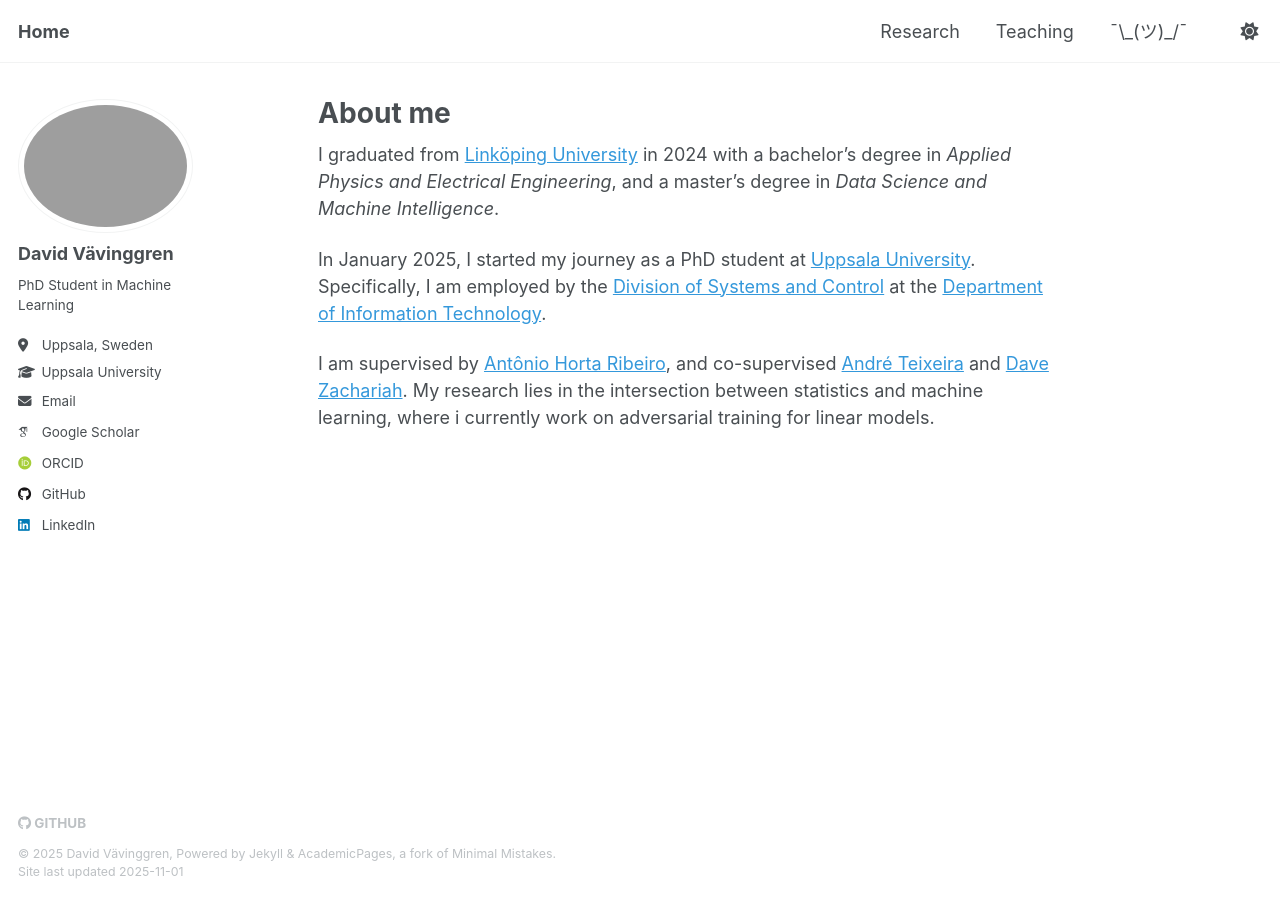
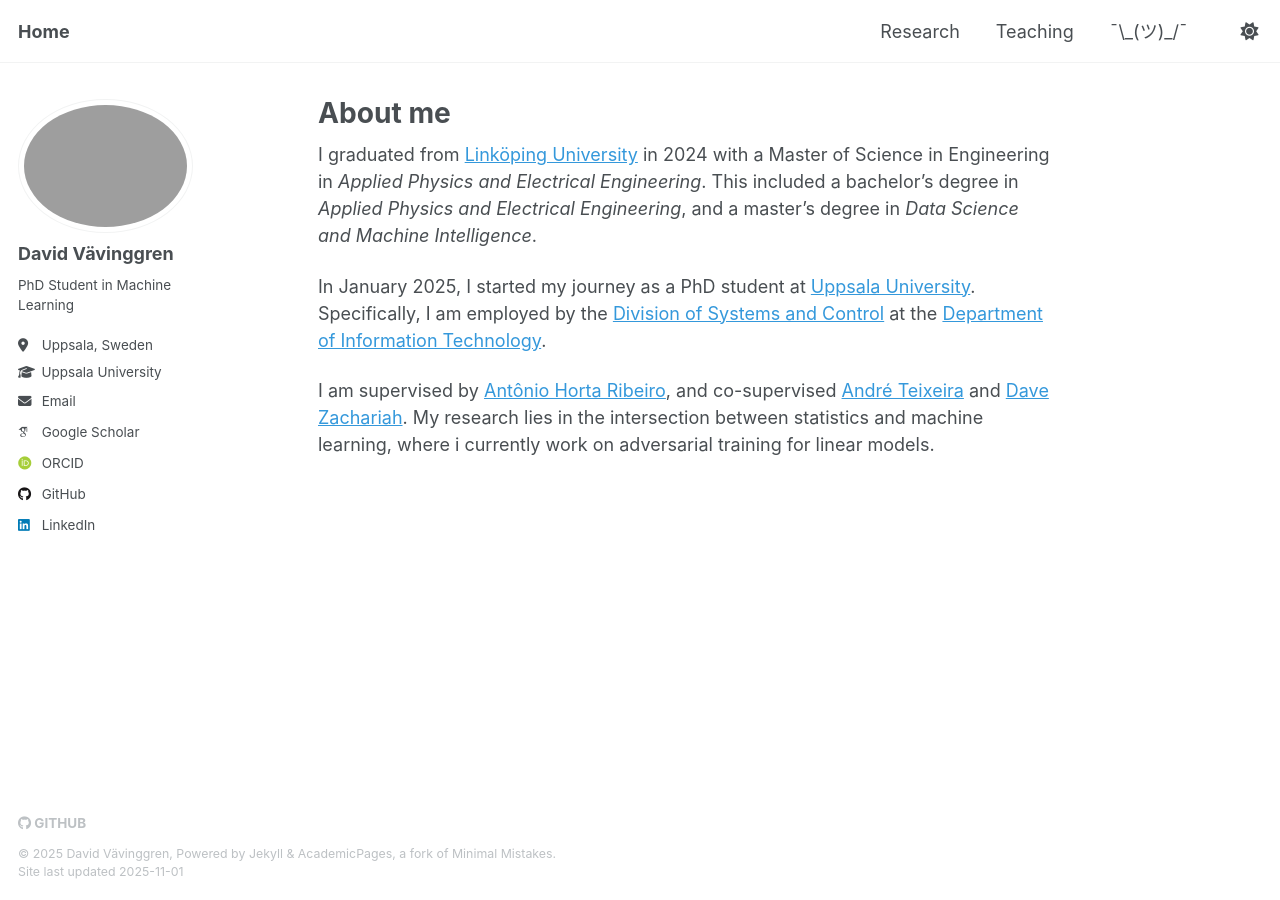
Before and after one commit to davidvavinggren/davidvavinggren.github.io, a Jekyll site: the page built from _pages/about.md, in a window 1280 px wide. Built offline with Jekyll 4.4.1, drawn with Linux system fonts in a browser that asks for light colours; some web fonts are replaced.

Commit message:
added to about me and added emoji in head

```diff
--- a/_includes/seo.html
+++ b/_includes/seo.html
@@ -6,7 +6,7 @@
 {% endif %}
 {% assign seo_url = seo_url | default: site.github.url %}
 
-{%- assign tab_prefix = "David Vävinggren | " -%}
+{%- assign tab_prefix = "👨‍💻 David Vävinggren | " -%}
 
 {%- if page.url == "/" or page.permalink == "/" or page.id == "/index.html" -%}
   {%- assign display_title = "Home" -%}
--- a/_pages/about.md
+++ b/_pages/about.md
@@ -9,7 +9,7 @@ redirect_from:
   - /about.html
 ---
 
-I graduated from [Linköping University](https://liu.se/) in 2024 with a bachelor's degree in *Applied Physics and Electrical Engineering*, and a master's degree in *Data Science and Machine Intelligence*.
+I graduated from [Linköping University](https://liu.se/) in 2024 with a Master of Science in Engineering in *Applied Physics and Electrical Engineering*. This included a bachelor's degree in *Applied Physics and Electrical Engineering*, and a master's degree in *Data Science and Machine Intelligence*.
 
 In January 2025, I started my journey as a PhD student at [Uppsala University](https://www.uu.se/). Specifically, I am employed by the [Division of Systems and Control](https://www.uu.se/en/department/information-technology/research/control-and-dynamical-systems/division-of-systems-and-control) at the [Department of Information Technology](https://www.uu.se/en/department/information-technology).
 
```
Also changed, not shown: 5 other files.
